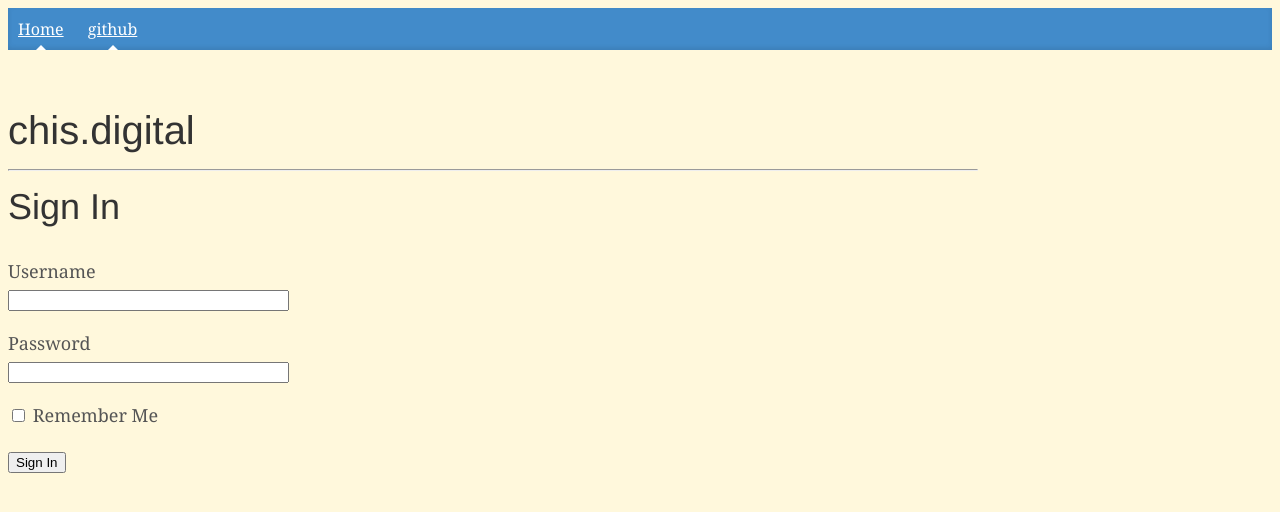
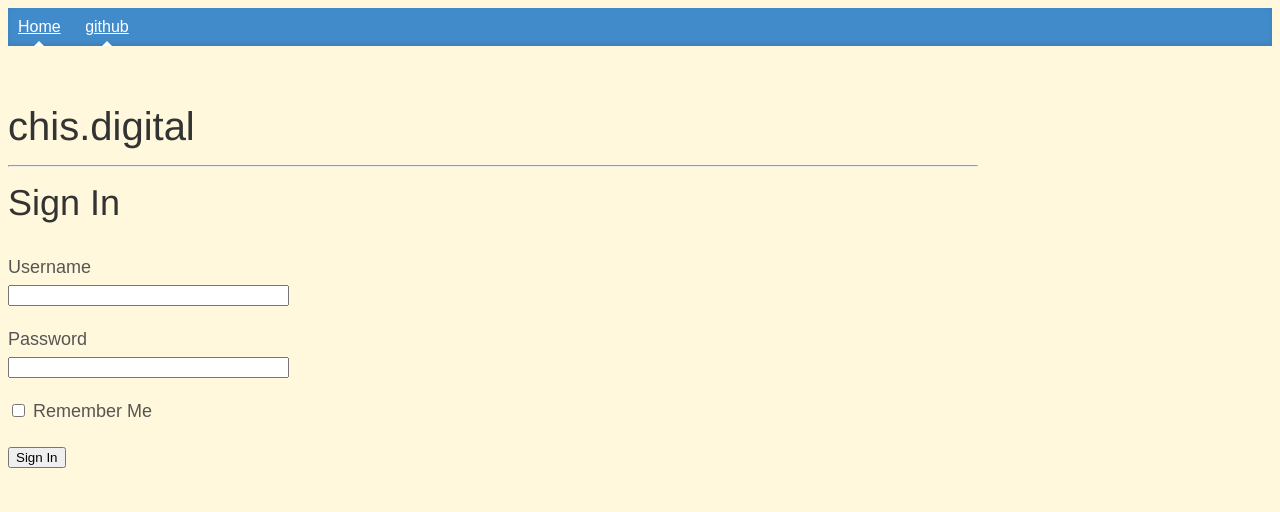
Before and after one commit to chis/chis.digital, a Flask app: page /a in a window 1280 px wide. Shown: the top 512 px of the page. Run offline with Flask 2, Linux system fonts and the light colour scheme.

Commit message:
Added comments

```diff
--- a/app/__init__.py
+++ b/app/__init__.py
@@ -32,4 +32,5 @@ if not app.debug:
 
 from app import routes, models, errors, jinja_filters
 
+# Set custom functions to call through jinja2 templates.
 app.jinja_env.globals.update(datetime_format=jinja_filters.datetime_format)
--- a/app/jinja_filters.py
+++ b/app/jinja_filters.py
@@ -1,4 +1,9 @@
 from datetime import datetime
+
+"""
+In order to pass custom functions through jinja2 templates,
+they are defined here and set in __init__.py
+"""
 
 def datetime_format(value, format="%d-%m-%y"):
     return value.strftime(format)
--- a/app/static/css/bs_blog.css
+++ b/app/static/css/bs_blog.css
@@ -3,7 +3,7 @@
  */
 
 body {
-  font-family: Georgia, "Times New Roman", Times, serif;
+  font-family: Arial, Helvetica, sans-serif;
   color: #555;
   background-color: cornsilk;
 }
```
Also changed, not shown: README.md, app.db.
